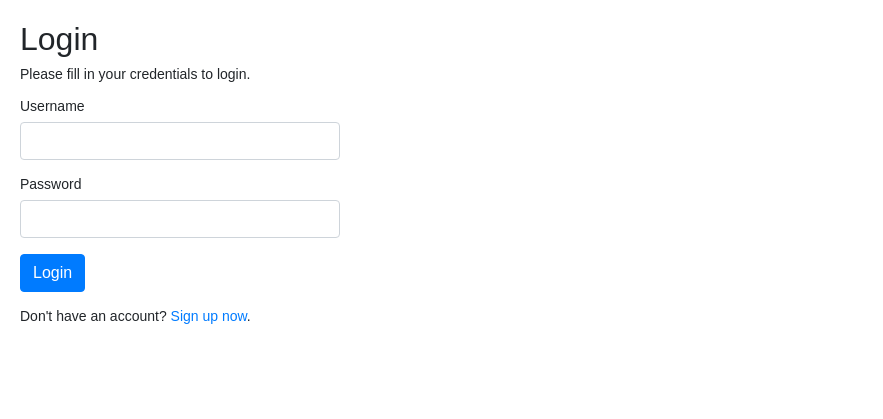
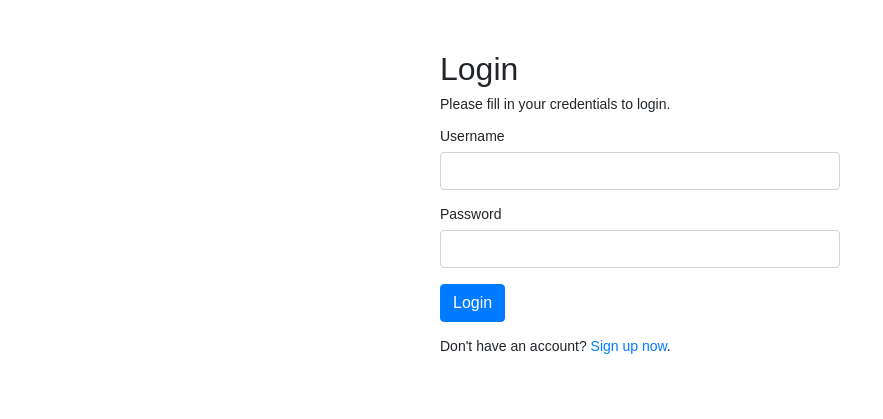
Before and after one commit to jess-small/budget-maker, a PHP site: page /webpages/login.php in a window 1280 px wide. Shown: the top 419 px of the page, without its empty margins (0-883 px from the left). Run offline with PHP 8.4, Linux system fonts and the light colour scheme.

Commit message:
no change

```diff
--- a/www/webpages/login.php
+++ b/www/webpages/login.php
@@ -1,9 +1,12 @@
+
 <?php
+/* CODE SOURCED FROM https://www.tutorialrepublic.com/php-tutorial/php-mysql-login-system.php */
+
+
 session_start();
-
 // Check if the user is already logged in, if yes then redirect him to welcome page
 if(isset($_SESSION["loggedin"]) && $_SESSION["loggedin"] === true){
-    header("location: welcome.php");
+    header("location: budget.php");
     exit;
 }
 
@@ -99,7 +102,7 @@ if($_SERVER["REQUEST_METHOD"] == "POST"){
     <link rel="stylesheet" href="https://stackpath.bootstrapcdn.com/bootstrap/4.5.2/css/bootstrap.min.css">
     <style>
         body{ font: 14px sans-serif; }
-        .wrapper{ width: 360px; padding: 20px; }
+        .wrapper{max-width: 500px; margin: auto; padding: 50px; display: block;}
     </style>
 </head>
 <body>
```
